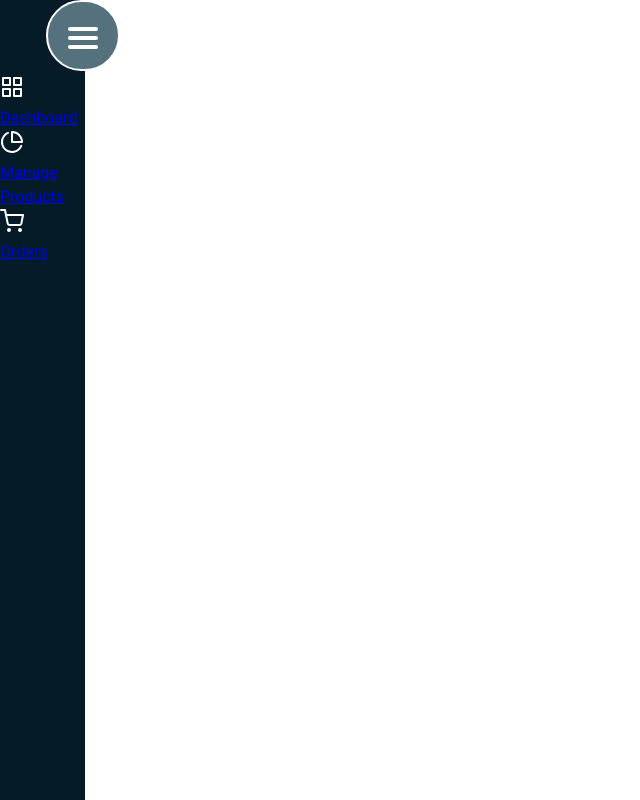
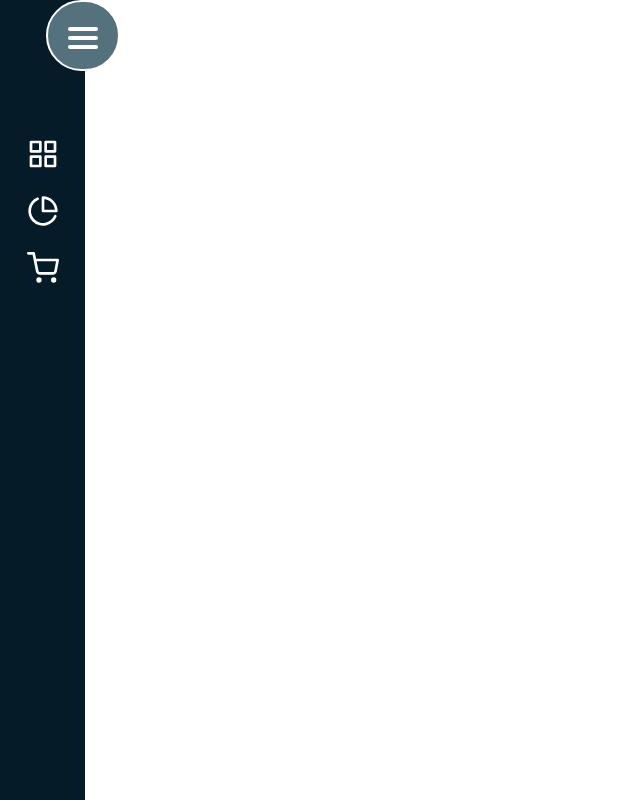
Before and after one commit to joaquimatheus/bookstore, a React (Create React App) app in the folder react-ui/: page / in a window 1280 px wide. Shown: the top 800 px of the page, without its empty margins (0-640 px from the left). Built offline with nearby package versions, Linux system fonts and the light colour scheme.

Commit message:
Add more classes to display grid, menu item design rules

```diff
--- a/react-ui/src/styles/sidebar.css
+++ b/react-ui/src/styles/sidebar.css
@@ -8,7 +8,10 @@
     transition: 0.4s;
 }
 
-.nav-upper, .nav-heading {
+.nav-upper,
+.nav-heading,
+.nav-menu,
+.menu-item {
     display: grid;
 }
 
@@ -91,3 +94,42 @@
     width: 25px;
     transform: translate(0, -8px) rotate(30deg);
 }
+
+.nav-menu {
+    grid-template-rows: repeat(3, 1fr);
+    margin-top: 50px;
+}
+
+.menu-item {
+    height: 57px;
+    width: 16em;
+    display: flex;
+    align-items: center;
+    color: var(--light);
+    text-decoration: none;
+    text-transform: uppercase;
+    margin: auto 20px;
+    border-radius: 10px;
+    position: relative;
+}
+
+.menu-item-NX {
+    margin: auto;
+    width: 3em;
+}
+
+.menu-item:hover {
+    background-color: var(--primary);
+}
+
+.menu-item img {
+    width: 3em;
+    padding: 8px;
+}
+
+.tooltip {
+    display: none;
+    position: absolute;
+    left: 99%;
+    bottom: 80%;
+}
```
